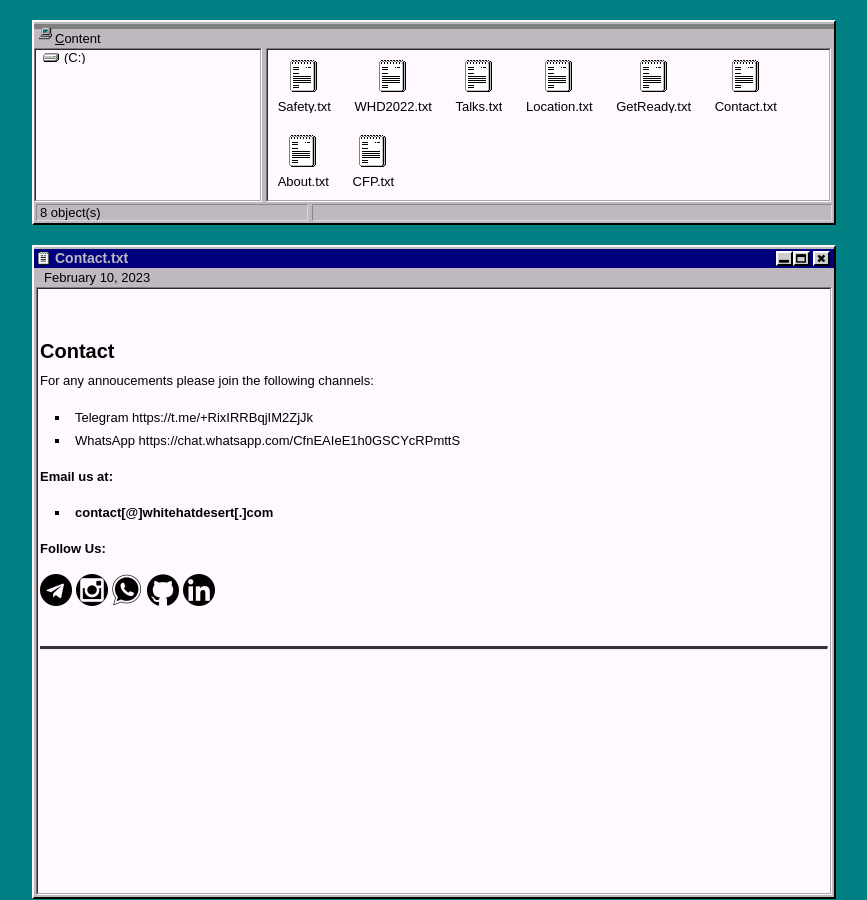
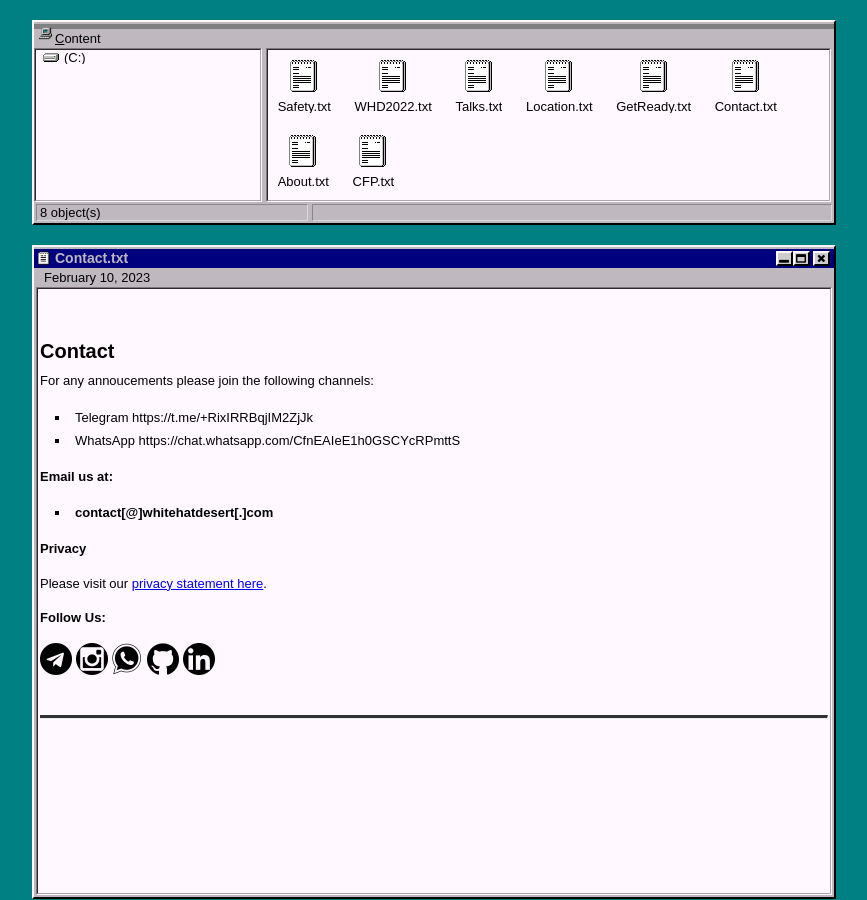
Before and after one commit to WhiteHatDesertOrg/whitehatdesert.github.io, a Jekyll site: the page built from _posts/2023-02-10-contact.md, in a window 1280 px wide. Shown: the whole page, without its empty margins (206-1073 px from the left). Built offline with Jekyll 4.4.1, drawn with Linux system fonts in a browser that asks for light colours.

Commit message:
Update 2023-02-10-contact.md

```diff
--- a/_posts/2023-02-10-contact.md
+++ b/_posts/2023-02-10-contact.md
@@ -15,6 +15,10 @@ For any annoucements please join the following channels:
 
 * **contact[@]whitehatdesert[.]com**
 
+**Privacy**
+
+Please visit our [privacy statement here](https://whitehatdesert.com/privacy.html).
+
 **Follow Us:**
 
 <a href="https://t.me/+RixIRRBqjIM2ZjJk"><img src="/assets/img/telegram.png" alt="" style="width:32px;height:32px;"/></a>
```
